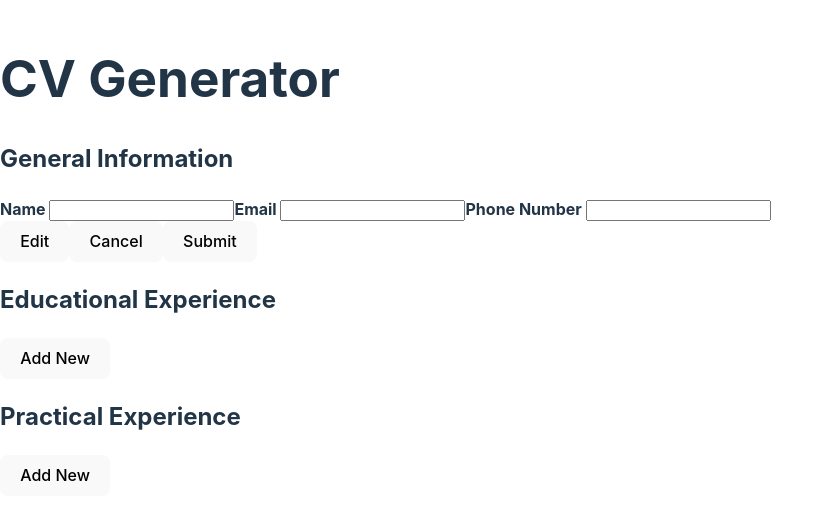
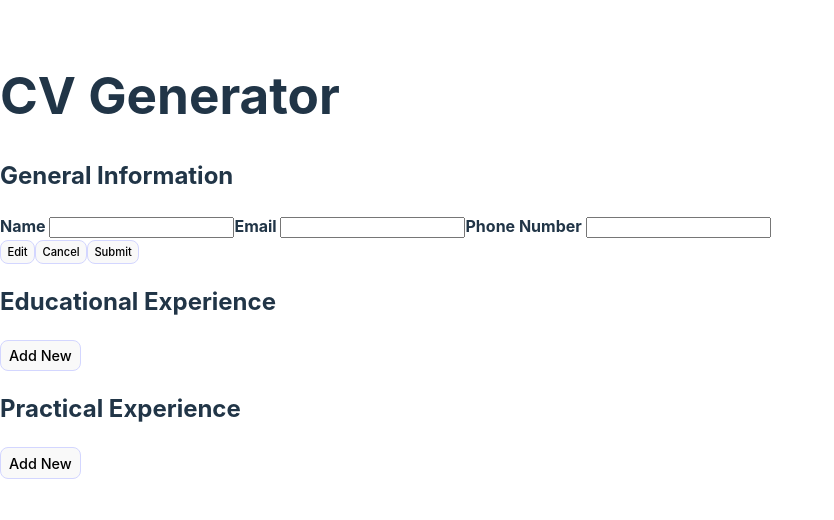
Before and after one commit to djfor5/cv-application, a React (Vite) app: page / in a window 1280 px wide. Shown: the part 144-664 px from the top of the page, without its empty margins (0-834 px from the left). Built offline with nearby package versions, Linux system fonts and the light colour scheme.

Commit message:
Add minor styling tweaks

```diff
--- a/src/App.jsx
+++ b/src/App.jsx
@@ -72,7 +72,7 @@ function App() {
             <Education key={el.id} {...el} updateEducationItem={updateEducationItem} deleteEducationItem={deleteEducationItem}/>
           )
         })}
-        <button onClick={()=>addNewEducation()}>Add New</button>
+        <button className='new' onClick={()=>addNewEducation()}>Add New</button>
       </section>
       <section className='practical'>
         <h2>Practical Experience</h2>
@@ -81,7 +81,7 @@ function App() {
             <Practical key={el.id} {...el} updatePracticalItem={updatePracticalItem} deletePracticalItem={deletePracticalItem}/>
           )
         })}
-        <button onClick={()=>addNewPractical()}>Add New</button>
+        <button className='new' onClick={()=>addNewPractical()}>Add New</button>
       </section>
     </>
   )
--- a/src/index.css
+++ b/src/index.css
@@ -63,6 +63,24 @@ label {
   font-weight: bold;
 }
 
+input:disabled {
+  font-size: 1rem;
+  border: none;
+}
+
+button {
+  font-size: 0.7rem;
+
+  border: 1px solid #d3d6ff;
+
+  padding: 0.25rem 0.4rem;
+}
+
+button.new {
+  font-size: 0.9rem;
+
+  padding: 0.4rem 0.5rem;
+}
 
 
 
```
